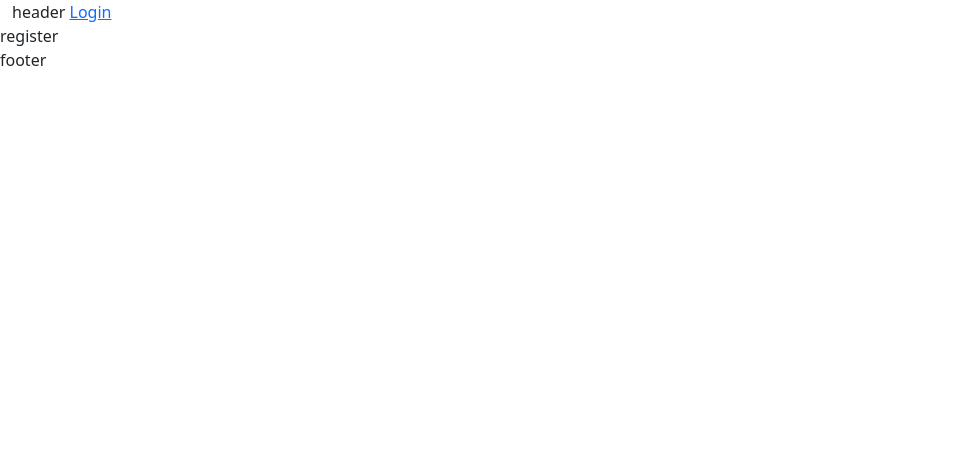
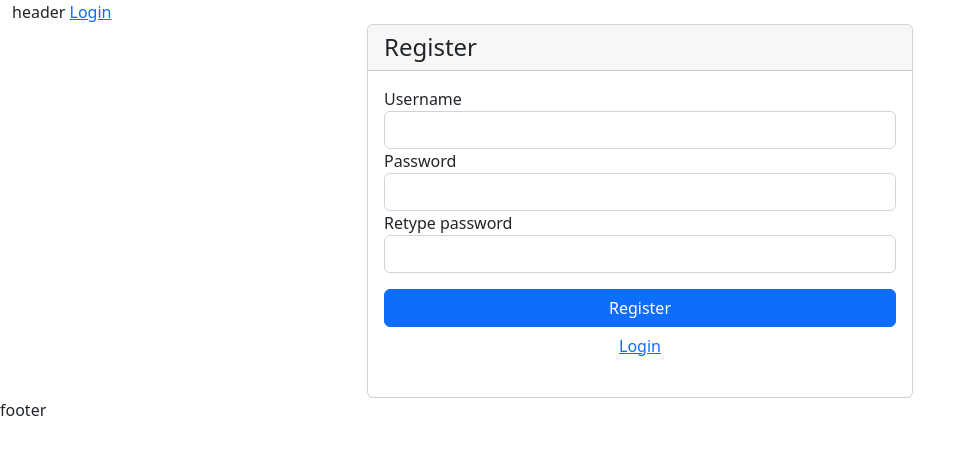
Before and after one commit to PhungNhuY/MYPAN_FE, a Vue app: page /auth/register in a window 1280 px wide. Shown: the top 454 px of the page, without its empty margins (0-976 px from the left). Built offline with nearby package versions, Linux system fonts and the light colour scheme.

Commit message:
register page

```diff
--- a/src/views/pages/RegisterPage.vue
+++ b/src/views/pages/RegisterPage.vue
@@ -1,3 +1,67 @@
+<script setup lang="ts">
+import { Form, Field } from 'vee-validate';
+import * as Yup from 'yup';
+
+import { useAuthStore } from '@/stores/Auth.store.js';
+
+const schema = Yup.object().shape({
+    username: Yup.string().required('Username is required'),
+    password: Yup.string().required('Password is required'),
+    retypePassword: Yup.string()
+        .required('Please retype your password.')
+        .oneOf([Yup.ref('password')], 'Your passwords do not match.'),
+});
+
+async function onSubmit(values: any) {
+    const authStore = useAuthStore();
+    const { username, password } = values;
+    await authStore.login(username, password);
+}
+</script>
+
 <template>
-    <div class="">register</div>
+    <div class="container">
+        <div class="row">
+            <div class="col-6 offset-3">
+                <div class="card">
+                    <h4 class="card-header">Register</h4>
+                    <div class="card-body">
+                        <Form @submit="onSubmit" :validation-schema="schema" v-slot="{ errors, isSubmitting }">
+                            <div class="form-group">
+                                <label>Username</label>
+                                <Field name="username" type="text" class="form-control"
+                                    :class="{ 'is-invalid': errors.username }" />
+                                <div class="invalid-feedback">{{ errors.username }}</div>
+                            </div>
+                            <div class="form-group">
+                                <label>Password</label>
+                                <Field name="password" type="password" class="form-control"
+                                    :class="{ 'is-invalid': errors.password }" />
+                                <div class="invalid-feedback">{{ errors.password }}</div>
+                            </div>
+                            <div class="form-group">
+                                <label>Retype password</label>
+                                <Field name="retypePassword" type="password" class="form-control"
+                                    :class="{ 'is-invalid': errors.retypePassword }" />
+                                <div class="invalid-feedback">{{ errors.retypePassword }}</div>
+                            </div>
+                            <div class="form-group my-3 d-flex flex-column align-items-center">
+                                <button class="btn btn-primary" :disabled="isSubmitting">
+                                    <span v-show="isSubmitting" class="spinner-border spinner-border-sm mr-1"></span>
+                                    Register
+                                </button>
+                                <router-link to="login" class="btn btn-link">Login</router-link>
+                            </div>
+                        </Form>
+                    </div>
+                </div>
+            </div>
+        </div>
+    </div>
 </template>
+
+<style scoped lang="scss">
+.btn{
+    width: 100%;
+}
+</style>
```
